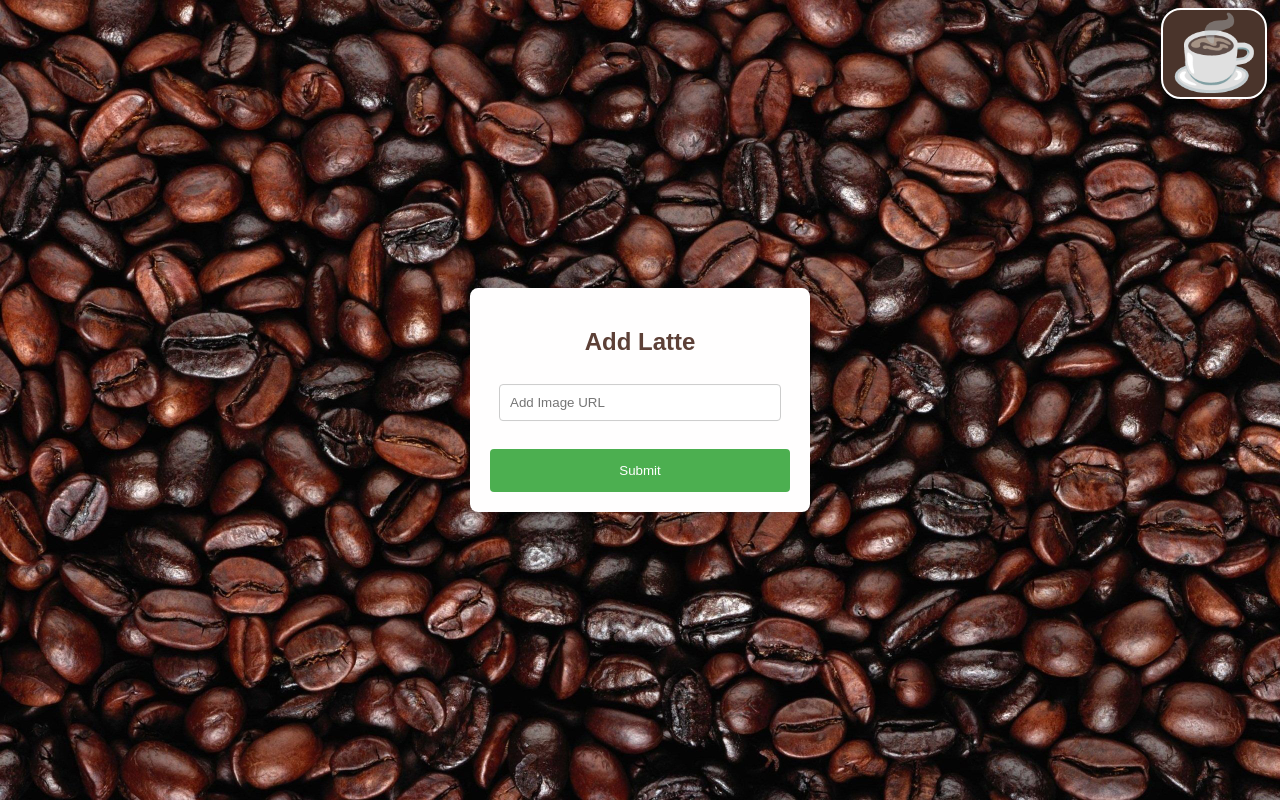
After one commit to Dominic-Miller/Latte-Rorschach, a Django app: page /addlatte in a window 1280 px wide. The commit adds this page. Run offline with Django 5.2, Linux system fonts and the light colour scheme.

Commit message:
Added add latte page

```diff
--- /dev/null
+++ b/latterorschach/app/templates/addLatte.html
@@ -0,0 +1,96 @@
+<!DOCTYPE html>
+<html>
+<head>
+    <title>Add Latte For Interpretation</title>
+    <style>
+      /* Adds the coffee bean image to the background */
+        body, html {
+            height: 100%;
+            margin: 0;
+            font-family: Arial, sans-serif;
+            color: #444;
+            background: url('static/bean-background.jpg') no-repeat center center fixed;
+            background-size: cover;
+        }
+
+        /* Centers the content, adds a shadow, and rounds the corners */
+        .center-content {
+            position: absolute;
+            top: 50%;
+            left: 50%;
+            transform: translate(-50%, -50%);
+            width: 300px;
+            padding: 20px;
+            background: #fffefe;
+            box-shadow: 0 0 10px rgba(0, 0, 0, 0.1);
+            border-radius: 8px;
+            text-align: center;
+        }
+
+        /* Styles the heading */
+        h2 {
+            color: #5D4037;
+            margin-bottom: 20px;
+        }
+
+        /* Styles the image to make it responsive and round corners */
+        img {
+            width: 100%;
+            height: auto;
+            border-radius: 4px;
+            margin-bottom: 20px;
+        }
+
+        /* Styles the review input field */
+        input[type=text] {
+            width: calc(100% - 40px);
+            padding: 10px;
+            margin: 8px 0;
+            border: 1px solid #ccc;
+            border-radius: 4px;
+        }
+
+        /* Styles the submit button */
+        input[type=submit] {
+            width: 100%;
+            background-color: #4CAF50;
+            color: white;
+            padding: 14px 20px;
+            border: none;
+            border-radius: 4px;
+            cursor: pointer;
+            margin-top: 20px;
+        }
+
+        .link-button {
+            width: 100%;
+            background-color: null;
+            color: black;
+            padding: 5%;
+            border: solid #ccc;
+            border-radius: 4px;
+            cursor: pointer;
+            margin-top: 20px;
+        }
+
+        /* Make it so the submit button changes colors when hovered over it */
+        input[type=submit]:hover {
+            background-color: #45a049;
+        }
+
+        form {
+            width: 100%;
+        }
+    </style>
+</head>
+{% include 'menubutton.html' %}
+<body>
+  <div class="center-content">
+    <h2>Add Latte</h2>
+    <form action="" method="post">
+        <input type="text" name="response" placeholder="Add Image URL" class="large-input">
+        <input type="submit" value="Submit">
+    </form>
+</div>
+</body>
+</html>
--- a/latterorschach/app/templates/home.html
+++ b/latterorschach/app/templates/home.html
@@ -116,6 +116,9 @@
     <div class="container">
       <a class="green-a" href="/">Interpret Today's Cuppa! 🤔</a>
       <a class="gray-a" href="/topinterpretations">See What Others Have Said 💭</a>
+      {% if user.is_authenticated %}
+      <a class="gray-a" href="/addlatte">Add Latte For Interpretations ☕</a>
+      {% endif %}
       <a class="gray-a" href="/account_settings">Account Settings ⚙</a>
       {% if user.is_staff %}
       <a class="gray-a" href="/admin">Admin Settings 🤓</a>
--- a/latterorschach/app/urls.py
+++ b/latterorschach/app/urls.py
@@ -9,5 +9,6 @@ urlpatterns = [
     path('register', views.register, name='register'),
     path('account', views.account, name='account'),
     path('history', views.history, name='history'),
+    path('addlatte', views.add_latte, name='addlatte'),
     path('topinterpretations', views.topinterpretations, name='topinterpretations'),
 ]
--- a/latterorschach/app/views.py
+++ b/latterorschach/app/views.py
@@ -69,6 +69,10 @@ def history(request):
     """View function for home page of site."""
     return render(request, 'reviewHistory.html')
 
+def add_latte(request):
+    """Add new latte object to database"""
+    return render(request, 'addlatte.html')
+
 def topinterpretations(request):
     latte = Latte.objects.last()
     interpretations = Interpretation.objects.all().filter(latte=latte)
```
